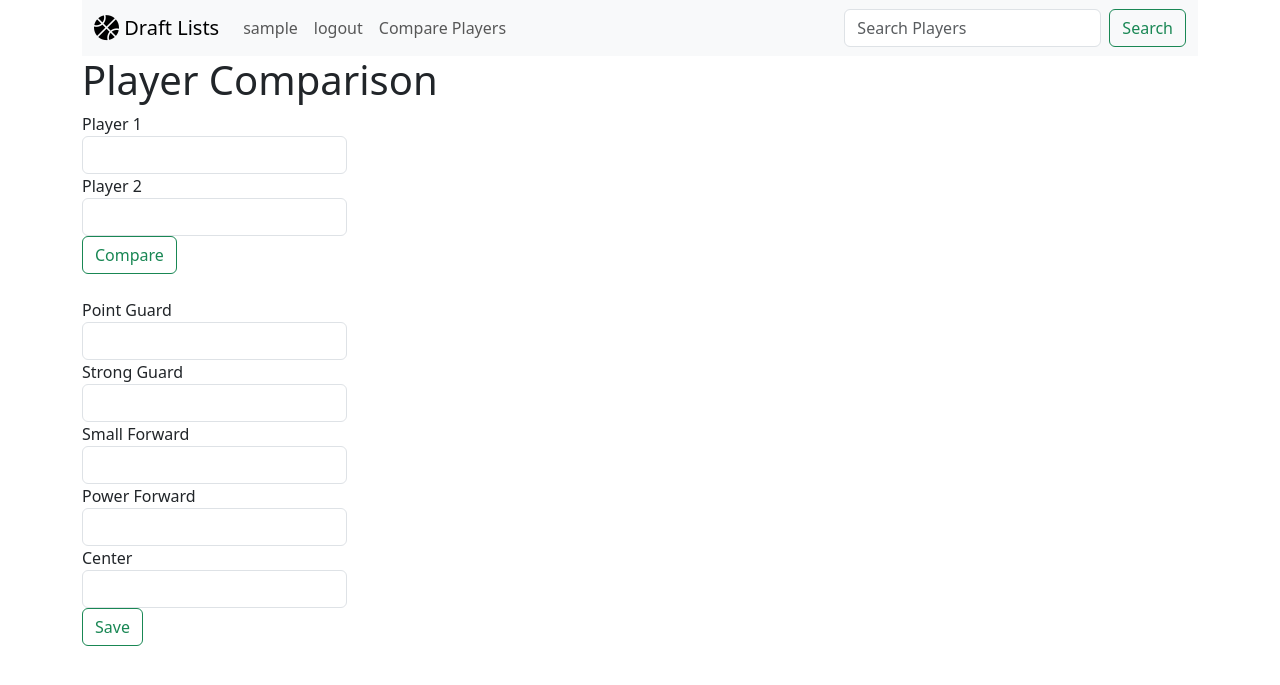
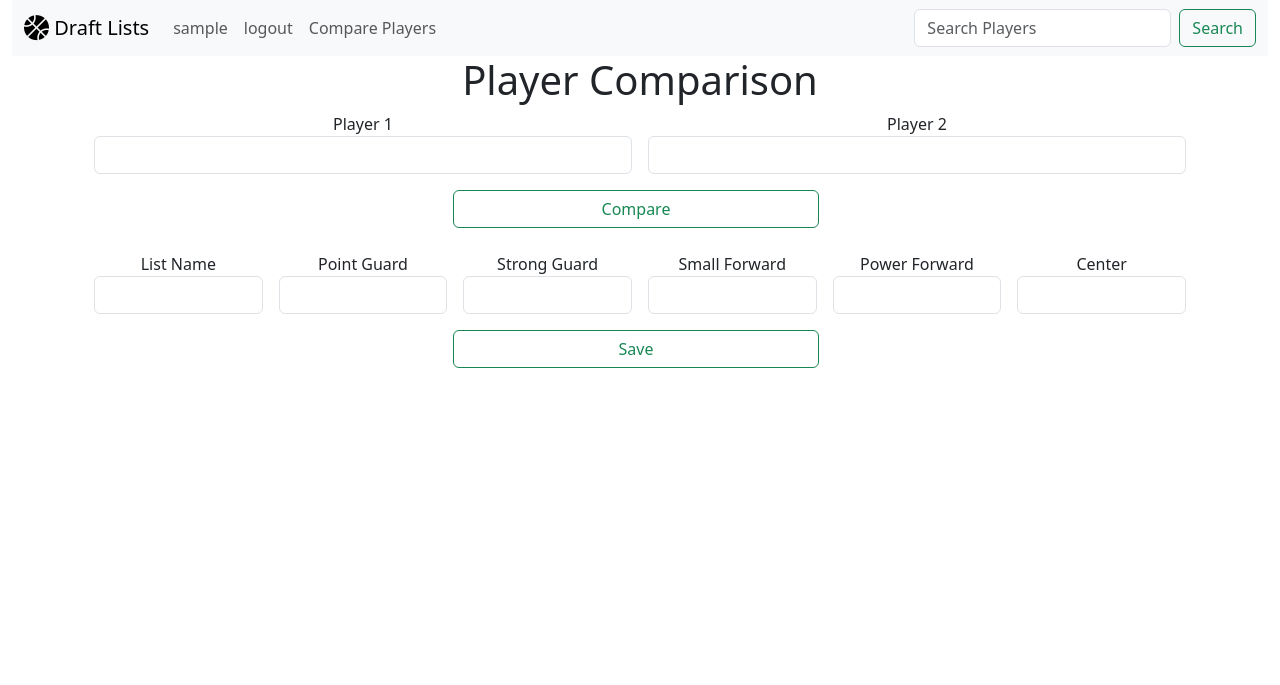
Before and after one commit to cshellen1/fantasy-draft-list, a Flask app: page /player/comparison in a window 1280 px wide. Shown: the top 685 px of the page. Run offline with Flask 3, Linux system fonts and the light colour scheme; the visitor is signed in with stand-in values (Sample User, id 1); parts of the project's set-up code (start-up, migrations or seed data) failed here and were passed over; some libraries are stand-ins or nearby versions.

Commit message:
cleaned up styling fixed bugs added better random search for records

```diff
--- a/app.py
+++ b/app.py
@@ -19,7 +19,7 @@ app.config['DEBUG_TB_INTERCEPT_REDIRECTS'] = False
 debug = DebugToolbarExtension(app)
 
 # connect_db needs to be commented out for testing. So that when the app is initiallized the configuration changes for testing will be read.
-# connect_db(app)
+connect_db(app)
 
 
 def run_login(user):
@@ -70,7 +70,7 @@ def data_check():
         add_player_data()
         return
 
-# data_check()
+data_check()
 
 def authorization_check():
     """check to see if the user is logged in by looking for the USER_ID in the session"""
@@ -79,13 +79,24 @@ def authorization_check():
 
         return True
 
+def get_random(num_records, model):
+    """function to get random records of a specified amount"""
+
+    total_records = model.query.count()
+    random_indices = random.sample(range(1, total_records + 1), min(num_records, total_records))
+    random_records = model.query.filter(model.id.in_(random_indices)).all()
+
+    return random_records
+
 ####################### general user routes ###########################
 
 @app.route("/")
 def show_home():
     """Shows home page"""
 
-    return render_template("home.html")
+    lists = get_random(6, List)
+
+    return render_template("home.html", lists=lists)
 
 @app.route('/register', methods=["POST", "GET"])
 def register_new_user():
@@ -123,7 +134,7 @@ def show_user_profile(id):
 
         user = User.query.get_or_404(id)
         lists = user.lists
-        print(lists)
+
         return render_template("user-profile.html", user=user, lists=lists)
 
     else:
@@ -202,9 +213,9 @@ def show_player_search_details():
             return redirect('/player/details')
 
         return render_template("players.html", players=players)
+    else:
 
-    else:
-        players = Player.query.filter(Player.id.between(random.randint(1,304), random.randint(305,609))).limit(8).all()
+        players = get_random(6, Player)
 
         return render_template("players.html", players=players)
 
@@ -223,19 +234,21 @@ def compare_players():
 
 
     if form2.validate_on_submit():
+
         pg = db.session.query(Player.id).filter(Player.name.ilike(f"{form2.point_guard.data}")).first()
         sg = db.session.query(Player.id).filter(Player.name.ilike(f"{form2.strong_guard.data}")).first()
         sf = db.session.query(Player.id).filter(Player.name.ilike(f"{form2.small_forward.data}")).first()
         pf = db.session.query(Player.id).filter(Player.name.ilike(f"{form2.power_forward.data}")).first()
         c = db.session.query(Player.id).filter(Player.name.ilike(f"{form2.center.data}")).first()
 
+        name = form2.name.data
         pg_id = pg[0]
         sg_id = sg[0]
         sf_id = sf[0]
         pf_id = pf[0]
         c_id = c[0]
         user_id = session["USER_ID"]
-        list = List(pg_id=pg_id, sg_id=sg_id, sf_id=sf_id, pf_id=pf_id, c_id=c_id, user_id=user_id)
+        list = List(name=name, pg_id=pg_id, sg_id=sg_id, sf_id=sf_id, pf_id=pf_id, c_id=c_id, user_id=user_id)
 
         db.session.add(list)
         db.session.commit()
@@ -249,7 +262,7 @@ def compare_players():
 
 ####################### list routes ############################
 
-@app.route("/list/<int:id>/delete", methods=["DELETE"])
+@app.route("/list/<int:id>/delete")
 def delete_draftlist(id):
     """Delete player list"""
 
--- a/forms.py
+++ b/forms.py
@@ -26,6 +26,7 @@ class ComparePlayerForm(FlaskForm):
 class ListForm(FlaskForm):
     """form for entering and saving a list"""
 
+    name = StringField("List Name", validators=[InputRequired()], id="name")
     point_guard = StringField("Point Guard", validators=[InputRequired()], id="pg")
     strong_guard = StringField("Strong Guard", validators=[InputRequired()], id="sg")
     small_forward= StringField("Small Forward", validators=[InputRequired()], id="sf")
--- a/models.py
+++ b/models.py
@@ -75,6 +75,7 @@ class List(db.Model):
     __tablename__ = 'lists'
 
     id = db.Column(db.Integer, primary_key=True, autoincrement=True)
+    name = db.Column(db.String(20), nullable=False)
     pg_id = db.Column(db.Integer, default='point guard')
     sg_id = db.Column(db.Integer, default='shooting guard')
     sf_id = db.Column(db.Integer, default='strong forward')
--- a/templates/base.html
+++ /dev/null
@@ -1,82 +0,0 @@
-<!DOCTYPE html>
-<html lang="en">
-  <head>
-    <meta charset="UTF-8" />
-    <meta name="viewport" content="width=device-width, initial-scale=1.0" />
-    <title>{% block title %}{% endblock %}</title>
-    <link
-      href="https://cdn.jsdelivr.net/npm/bootstrap@5.3.2/dist/css/bootstrap.min.css"
-      rel="stylesheet"
-      integrity="sha384-T3c6CoIi6uLrA9TneNEoa7RxnatzjcDSCmG1MXxSR1GAsXEV/Dwwykc2MPK8M2HN"
-      crossorigin="anonymous" />
-  </head>
-  <body>
-    <div class="container">
-      <nav class="navbar navbar-expand-lg bg-body-tertiary sticky-top">
-        <div class="container-fluid">
-          <a class="navbar-brand" href="/">
-            <i class="fa-solid fa-basketball fa-lg"></i> Draft Lists</a
-          >
-          <button
-            class="navbar-toggler"
-            type="button"
-            data-bs-toggle="collapse"
-            data-bs-target="#navbarSupportedContent"
-            aria-controls="navbarSupportedContent"
-            aria-expanded="false"
-            aria-label="Toggle navigation">
-            <span class="navbar-toggler-icon"></span>
-          </button>
-          <div class="collapse navbar-collapse" id="navbarSupportedContent">
-            <ul class="navbar-nav me-auto mb-2 mb-lg-0">
-              <li class="nav-item">
-                <a
-                  class="nav-link"
-                  href='/user/{{ session["USER_ID"] }}/details'
-                  >{{ session["USERNAME"] }}</a>
-              </li>
-              <li class="nav-item">
-                {% if session["USER_ID"] %}
-                <a class="nav-link" href="/logout">logout</a>
-                {% else %}
-                <a class="nav-link" href="/login">login</a>
-                {% endif %}
-              </li>
-              <li class="nav-item">
-                <a
-                  class="nav-link"
-                  href='/player/comparison'
-                >Compare Players</a>
-              </li>
-            </ul>
-            <form class="d-flex" role="search" action="/player/details">
-              <input
-                class="form-control me-2"
-                type="search"
-                placeholder="Search Players"
-				        name="q" />
-              <button class="btn btn-outline-success">
-                Search
-              </button>
-            </form>
-          </div>
-        </div>
-      </nav>
-    </div>
-    <div class="container">
-      {% for category, msg in get_flashed_messages(with_categories=True) %}
-      <div class="alert alert-{{category}}">{{ msg }}</div>
-      {% endfor %} {% block content %}{% endblock %}
-    </div>
-    <script
-      src="https://cdn.jsdelivr.net/npm/bootstrap@5.3.2/dist/js/bootstrap.bundle.min.js"
-      integrity="sha384-C6RzsynM9kWDrMNeT87bh95OGNyZPhcTNXj1NW7RuBCsyN/o0jlpcV8Qyq46cDfL"
-      crossorigin="anonymous"></script>
-    <script
-      src="https://kit.fontawesome.com/8e89766253.js"
-      crossorigin="anonymous"></script>
-    <script src="https://code.jquery.com/jquery-3.7.1.min.js" integrity="sha256-/JqT3SQfawRcv/BIHPThkBvs0OEvtFFmqPF/lYI/Cxo=" crossorigin="anonymous"></script>
-    <script src="https://unpkg.com/axios/dist/axios.js"></script>
-	  <script src="/static/script.js"></script>
-  </body>
-</html>
--- a/templates/compare.html
+++ b/templates/compare.html
@@ -1,32 +1,38 @@
-{% extends "base.html" %} {% block title %}players{% endblock %} {% block
+{% extends "index.html" %} {% block title %}players{% endblock %} {% block
 content %}
-
+<div class="container text-center">
   <h1 class="diplay-1">Player Comparison</h1>
-<form class="d-flex" role="search" id="compare-player-form">
-  <div class="form-group">
+    <form class="row g-3" role="search" id="compare-player-form">
         {{ form1.hidden_tag() }} {% for field in form1 if field.widget.input_type
         !='hidden'%}
-    {{field.label}} {{field(class_='form-control me-2')}} {% for err in
-    field.errors%}
+          <div class="col">
+          {{field.label}} {{field(class_='form-control')}}
+          {% for err in field.errors%}
             <small class="form-text text-danger"> {{err}} </small>
-    {% endfor %} {% endfor %}
-    <button class="btn btn-outline-success">Compare</button>
+          {% endfor %}
+        </div>
+        {% endfor %}
+        <div class="row g-2 justify-content-center">
+          <button class="btn btn-outline-success col-4">Compare</button>
         </div>
     </form>
     <br />
     <div class="row justify-content-center" id="player-cards">
       <!-- Player cards for comparison will go here  -->
     </div>
-<form class="d-flex" role="search" id="list-form">
-  <div class="form-group">
-    {{ form2.hidden_tag() }} {% for field in form2 if field.widget.input_type
-    !='hidden'%}
+    <form class="row g-3" role="search" id="list-form">
+        {{ form2.hidden_tag() }}
+        {% for field in form2 if field.widget.input_type !='hidden'%}
+        <div class="col-2">
         {{field.label}} {{field(class_='form-control me-2')}} {% for err in
         field.errors%}
         <small class="form-text text-danger"> {{err}} </small>
-    {% endfor %} {% endfor %}
-    <button formmethod="POST" type="submit" class="btn btn-outline-success">Save</button>
+        {% endfor %}
+        </div>
+        {% endfor %}
+        <div class="row g-2 justify-content-center">
+        <button formmethod="POST" type="submit" class="col-4 btn btn-outline-success">Save</button>
         </div>
     </form>
-
+</div>
 {% endblock %}
--- /dev/null
+++ b/templates/index.html
@@ -0,0 +1,63 @@
+<!DOCTYPE html>
+<html lang="en">
+
+<head>
+  <meta charset="UTF-8" />
+  <meta name="viewport" content="width=device-width, initial-scale=1.0" />
+  <title>{% block title %}{% endblock %}</title>
+  <link href="https://cdn.jsdelivr.net/npm/bootstrap@5.3.2/dist/css/bootstrap.min.css" rel="stylesheet"
+    integrity="sha384-T3c6CoIi6uLrA9TneNEoa7RxnatzjcDSCmG1MXxSR1GAsXEV/Dwwykc2MPK8M2HN" crossorigin="anonymous" />
+</head>
+
+<body>
+  <div class="container-fluid sticky-top">
+    <nav class="navbar navbar-expand-lg bg-body-tertiary">
+      <div class="container-fluid">
+        <a class="navbar-brand" href="/">
+          <i class="fa-solid fa-basketball fa-lg"></i> Draft Lists</a>
+        <button class="navbar-toggler" type="button" data-bs-toggle="collapse" data-bs-target="#navbarSupportedContent"
+          aria-controls="navbarSupportedContent" aria-expanded="false" aria-label="Toggle navigation">
+          <span class="navbar-toggler-icon"></span>
+        </button>
+        <div class="collapse navbar-collapse" id="navbarSupportedContent">
+          <ul class="navbar-nav me-auto mb-2 mb-lg-0">
+            <li class="nav-item">
+              <a class="nav-link" href='/user/{{ session["USER_ID"] }}/details'>{{ session["USERNAME"] }}</a>
+            </li>
+            <li class="nav-item">
+              {% if session["USER_ID"] %}
+              <a class="nav-link" href="/logout">logout</a>
+              {% else %}
+              <a class="nav-link" href="/login">login</a>
+              {% endif %}
+            </li>
+            <li class="nav-item">
+              <a class="nav-link" href='/player/comparison'>Compare Players</a>
+            </li>
+          </ul>
+          <form class="d-flex" role="search" action="/player/details">
+            <input class="form-control me-2" type="search" placeholder="Search Players" name="q" />
+            <button class="btn btn-outline-success">
+              Search
+            </button>
+          </form>
+        </div>
+      </div>
+    </nav>
+  </div>
+  <div class="container container-fluid">
+    {% for category, msg in get_flashed_messages(with_categories=True) %}
+    <div class="alert alert-{{category}}">{{ msg }}</div>
+    {% endfor %} {% block content %}{% endblock %}
+  </div>
+  <script src="https://cdn.jsdelivr.net/npm/bootstrap@5.3.2/dist/js/bootstrap.bundle.min.js"
+    integrity="sha384-C6RzsynM9kWDrMNeT87bh95OGNyZPhcTNXj1NW7RuBCsyN/o0jlpcV8Qyq46cDfL"
+    crossorigin="anonymous"></script>
+  <script src="https://kit.fontawesome.com/8e89766253.js" crossorigin="anonymous"></script>
+  <script src="https://code.jquery.com/jquery-3.7.1.min.js"
+    integrity="sha256-/JqT3SQfawRcv/BIHPThkBvs0OEvtFFmqPF/lYI/Cxo=" crossorigin="anonymous"></script>
+  <script src="https://unpkg.com/axios/dist/axios.js"></script>
+  <script src="/static/script.js"></script>
+</body>
+
+</html>
--- a/templates/login.html
+++ b/templates/login.html
@@ -1,4 +1,4 @@
-{% extends "base.html" %}
+{% extends "index.html" %}
 {% block title %}Login{% endblock %}
 
 {% block content %}
--- a/templates/register.html
+++ b/templates/register.html
@@ -1,4 +1,4 @@
-{% extends "base.html" %} {% block title %}Register{% endblock %} {% block
+{% extends "index.html" %} {% block title %}Register{% endblock %} {% block
 content %}
 <div class="row justify-content-center">
   <div class="col-4">
--- a/test-player-views.py
+++ b/test-player-views.py
@@ -14,7 +14,7 @@ app.config['SQLALCHEMY_ECHO'] = False
 app.config['DEBUG_TB_HOSTS'] = ['dont-show-debug-toolbar']
 
 # connect_db has to be commented out in the app.py before running the test file. So that when the app is initiallized the configuration changes will be read.
-connect_db(app)
+# connect_db(app)
 
 db.drop_all()
 db.create_all()
--- a/test-user-views.py
+++ b/test-user-views.py
@@ -14,7 +14,7 @@ app.config['SQLALCHEMY_ECHO'] = False
 app.config['DEBUG_TB_HOSTS'] = ['dont-show-debug-toolbar']
 
 # connect_db has to be commented out in the app.py before running the test file. So that when the app is initiallized the configuration changes will be read.
-connect_db(app)
+# connect_db(app)
 
 db.drop_all()
 db.create_all()
```
Also changed, not shown: templates/home.html (+30 -14 lines), templates/players.html (+15 -7 lines), templates/user-profile.html (+8 -5 lines). Lines whose indentation alone changed are shown as unchanged.
